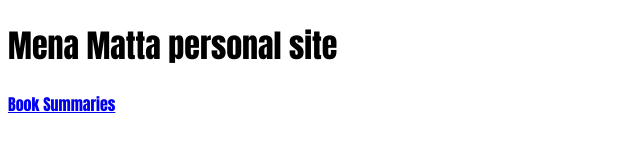
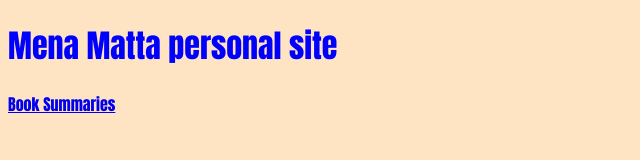
Before and after one commit to mena-matta2011/mena-matta2011.github.io, a plain HTML site: page index.html in a window 1280 px wide. Shown: the whole page, without its empty margins (0-640 px from the left). Drawn offline with Linux system fonts and the light colour scheme.

Commit message:
new style to CSS

```diff
--- a/styles.css
+++ b/styles.css
@@ -1,3 +1,5 @@
 body {
     font-family: Impact, Haettenschweiler, sans-serif;
+    background-color: bisque;
+    color: blue;
 }
```
